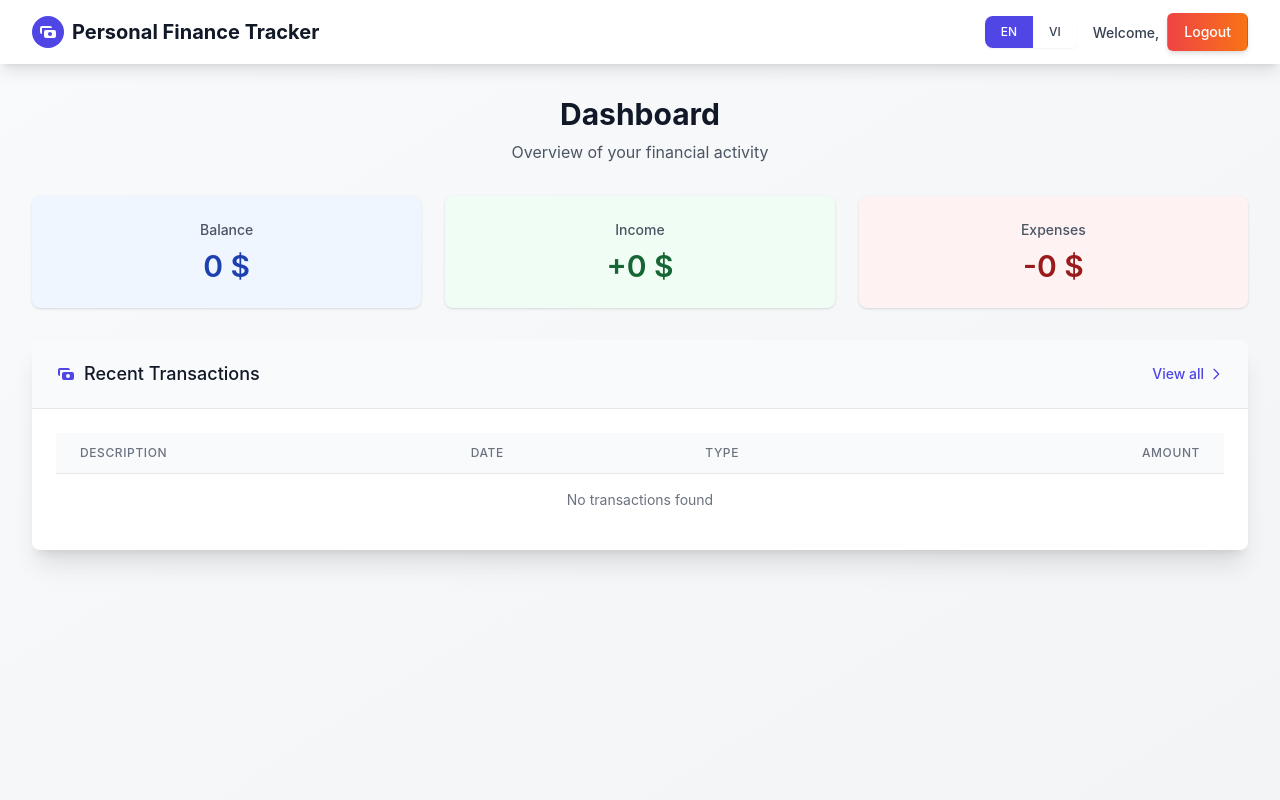
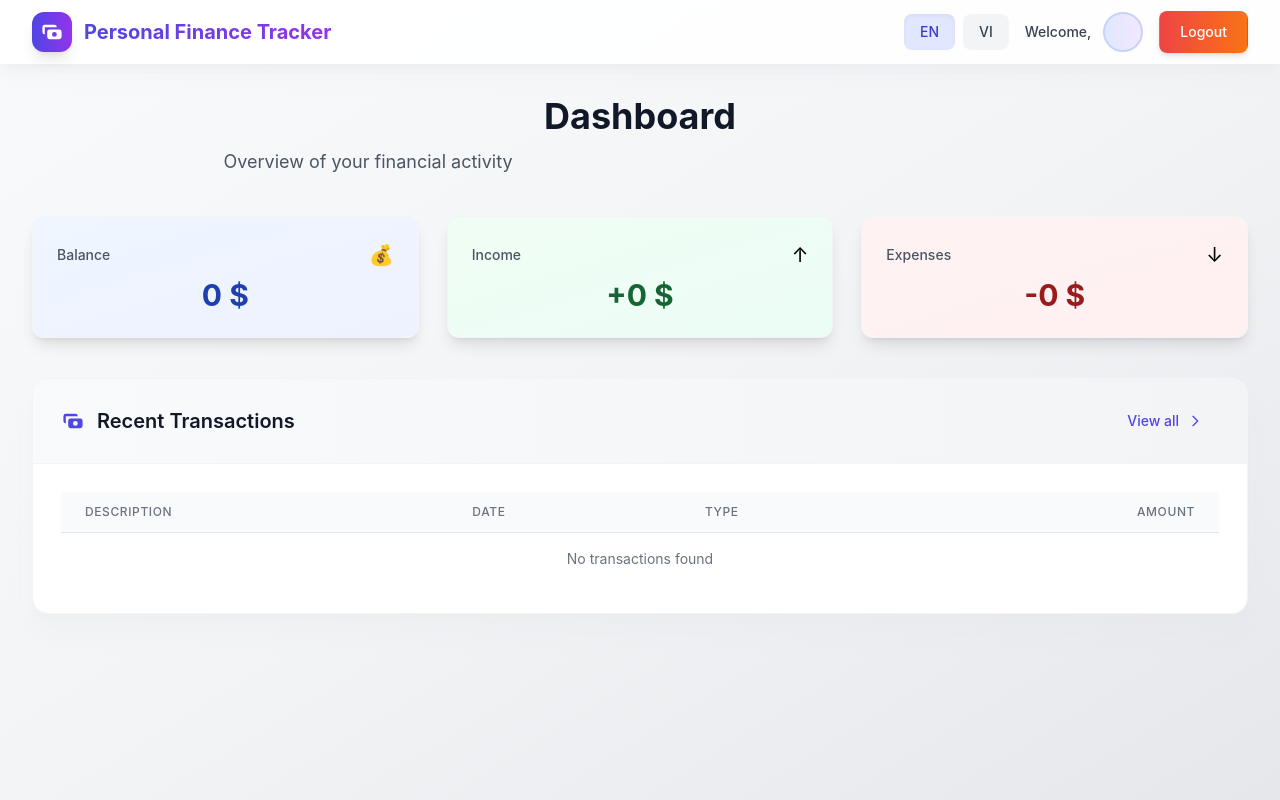
Before and after one commit to jinkazama13200/mikeyfinancetracker, a React (Create React App) app: page /dashboard in a window 1280 px wide. Built offline with nearby package versions, Linux system fonts and the light colour scheme.

Commit message:
Improve UI with modern design, smooth animations and transitions

```diff
--- a/src/App.tsx
+++ b/src/App.tsx
@@ -27,7 +27,7 @@ function App() {
     <I18nProvider key={key}>
       <AuthProvider>
         <Router>
-          <div className="App">
+          <div className="App min-h-screen bg-gradient-to-br from-gray-50 to-gray-100">
             <Routes>
               <Route path="/" element={<Navigate to="/dashboard" />} />
               <Route path="/login" element={<Login />} />
--- a/src/components/SummaryCard.tsx
+++ b/src/components/SummaryCard.tsx
@@ -11,22 +11,26 @@ const SummaryCard: React.FC<SummaryCardProps> = ({ title, value, type }) => {
   const { language } = useTranslation();
   let bgColor = '';
   let textColor = '';
+  let icon = '';
 
   switch (type) {
     case 'income':
-      bgColor = 'bg-green-50';
+      bgColor = 'bg-gradient-to-br from-green-50 to-emerald-50';
       textColor = 'text-green-800';
+      icon = '↑';
       break;
     case 'expense':
-      bgColor = 'bg-red-50';
+      bgColor = 'bg-gradient-to-br from-red-50 to-rose-50';
       textColor = 'text-red-800';
+      icon = '↓';
       break;
     case 'balance':
-      bgColor = value >= 0 ? 'bg-blue-50' : 'bg-yellow-50';
-      textColor = value >= 0 ? 'text-blue-800' : 'text-yellow-800';
+      bgColor = value >= 0 ? 'bg-gradient-to-br from-blue-50 to-indigo-50' : 'bg-gradient-to-br from-amber-50 to-yellow-50';
+      textColor = value >= 0 ? 'text-blue-800' : 'text-amber-800';
+      icon = value >= 0 ? '💰' : '💸';
       break;
     default:
-      bgColor = 'bg-gray-50';
+      bgColor = 'bg-gradient-to-br from-gray-50 to-slate-50';
       textColor = 'text-gray-800';
   }
 
@@ -45,9 +49,12 @@ const SummaryCard: React.FC<SummaryCardProps> = ({ title, value, type }) => {
   };
 
   return (
-    <div className={`${bgColor} rounded-lg p-6 shadow`}>
-      <p className="text-sm font-medium text-gray-600">{getTitle()}</p>
-      <p className={`mt-2 text-3xl font-semibold ${textColor}`}>
+    <div className={`${bgColor} rounded-xl p-6 shadow-lg card-hover border border-gray-100 transition-all duration-300`}>
+      <div className="flex items-center justify-between">
+        <p className="text-sm font-medium text-gray-600">{getTitle()}</p>
+        <span className="text-xl">{icon}</span>
+      </div>
+      <p className={`mt-2 text-3xl font-bold ${textColor} transition-all duration-500`}>
         {type === 'income' || type === 'expense' ? (type === 'income' ? '+' : '-') : ''}
         {Math.abs(value).toLocaleString(language === 'vi' ? 'vi-VN' : 'en-US')} {language === 'vi' ? 'VND' : '$'}
       </p>
--- a/src/index.css
+++ b/src/index.css
@@ -9,9 +9,83 @@ body {
     sans-serif;
   -webkit-font-smoothing: antialiased;
   -moz-osx-font-smoothing: grayscale;
+  transition: background-color, color 0.3s ease;
 }
 
 code {
   font-family: source-code-pro, Menlo, Monaco, Consolas, 'Courier New',
     monospace;
 }
+
+/* Smooth animations and transitions */
+* {
+  transition: all 0.3s cubic-bezier(0.4, 0, 0.2, 1);
+}
+
+/* Card hover effects */
+.card-hover {
+  transition: transform 0.3s ease, box-shadow 0.3s ease;
+}
+
+.card-hover:hover {
+  transform: translateY(-4px);
+  box-shadow: 0 20px 25px -5px rgba(0, 0, 0, 0.1), 0 10px 10px -5px rgba(0, 0, 0, 0.04);
+}
+
+/* Button animations */
+.btn-animated {
+  transition: all 0.25s ease;
+  position: relative;
+  overflow: hidden;
+}
+
+.btn-animated::before {
+  content: '';
+  position: absolute;
+  top: 0;
+  left: -100%;
+  width: 100%;
+  height: 100%;
+  background: linear-gradient(90deg, transparent, rgba(255, 255, 255, 0.2), transparent);
+  transition: left 0.5s;
+}
+
+.btn-animated:hover::before {
+  left: 100%;
+}
+
+/* Smooth scroll */
+html {
+  scroll-behavior: smooth;
+}
+
+/* Loading animations */
+@keyframes fadeIn {
+  from { opacity: 0; }
+  to { opacity: 1; }
+}
+
+.fade-in {
+  animation: fadeIn 0.5s ease-in-out;
+}
+
+@keyframes slideUp {
+  from {
+    opacity: 0;
+    transform: translateY(20px);
+  }
+  to {
+    opacity: 1;
+    transform: translateY(0);
+  }
+}
+
+.slide-up {
+  animation: slideUp 0.6s ease-out;
+}
+
+/* Input focus effects */
+.input-focus:focus {
+  outline: none;
+  box-shadow: 0 0 0 3px rgba(99, 102, 241, 0.3);
+}
--- a/src/pages/Dashboard.tsx
+++ b/src/pages/Dashboard.tsx
@@ -59,29 +59,30 @@ const Dashboard: React.FC = () => {
   };
 
   return (
-    <div className="min-h-screen bg-gradient-to-br from-gray-50 to-gray-100">
-      <nav className="bg-white shadow-lg">
+    <div className="min-h-screen bg-gradient-to-br from-gray-50 via-gray-100 to-gray-200">
+      <nav className="bg-white shadow-lg shadow-gray-200/50 backdrop-blur-sm bg-opacity-90 sticky top-0 z-10">
         <div className="max-w-7xl mx-auto px-4 sm:px-6 lg:px-8">
           <div className="flex justify-between h-16">
             <div className="flex">
               <div className="flex-shrink-0 flex items-center">
-                <div className="h-8 w-8 rounded-full bg-indigo-600 flex items-center justify-center">
-                  <svg xmlns="http://www.w3.org/2000/svg" className="h-5 w-5 text-white" viewBox="0 0 20 20" fill="currentColor">
+                <div className="h-10 w-10 rounded-xl bg-gradient-to-r from-indigo-600 to-purple-600 flex items-center justify-center shadow-lg">
+                  <svg xmlns="http://www.w3.org/2000/svg" className="h-6 w-6 text-white" viewBox="0 0 20 20" fill="currentColor">
                     <path fillRule="evenodd" d="M4 4a2 2 0 00-2 2v4a2 2 0 002 2V6h10a2 2 0 00-2-2H4zm2 6a2 2 0 012-2h8a2 2 0 012 2v4a2 2 0 01-2 2H8a2 2 0 01-2-2v-4zm6 4a2 2 0 100-4 2 2 0 000 4z" clipRule="evenodd" />
                   </svg>
                 </div>
-                <span className="ml-2 text-xl font-bold text-gray-900 cursor-pointer hover:text-indigo-700" onClick={() => navigate('/dashboard')}>{language === 'en' ? 'Personal Finance Tracker' : 'Quản Lý Tài Chính Cá Nhân'}</span>
+                <span className="ml-3 text-xl font-bold bg-gradient-to-r from-indigo-600 to-purple-600 bg-clip-text text-transparent cursor-pointer hover:opacity-90" onClick={() => navigate('/dashboard')}>
+                  {language === 'en' ? 'Personal Finance Tracker' : 'Quản Lý Tài Chính Cá Nhân'}
+                </span>
               </div>
             </div>
-            <div className="flex items-center">
-              <div className="mr-4">
-                <div className="inline-flex rounded-md shadow-sm" role="group">
+            <div className="flex items-center space-x-4">
+              <div className="flex items-center space-x-2">
                 <button
                   type="button"
-                    className={`px-4 py-2 text-xs font-medium rounded-l-lg ${
+                  className={`px-4 py-2 text-sm font-medium rounded-lg transition-all duration-300 ${
                     language === 'en'
-                        ? 'bg-indigo-600 text-white'
-                        : 'bg-white text-gray-700 hover:bg-gray-100'
+                      ? 'bg-indigo-100 text-indigo-700 shadow-inner'
+                      : 'bg-gray-100 text-gray-700 hover:bg-gray-200'
                   }`}
                   onClick={() => setLanguage('en')}
                 >
@@ -89,24 +90,29 @@ const Dashboard: React.FC = () => {
                 </button>
                 <button
                   type="button"
-                    className={`px-4 py-2 text-xs font-medium rounded-r-md ${
+                  className={`px-4 py-2 text-sm font-medium rounded-lg transition-all duration-300 ${
                     language === 'vi'
-                        ? 'bg-indigo-600 text-white'
-                        : 'bg-white text-gray-700 hover:bg-gray-100'
+                      ? 'bg-indigo-100 text-indigo-700 shadow-inner'
+                      : 'bg-gray-100 text-gray-700 hover:bg-gray-200'
                   }`}
                   onClick={() => setLanguage('vi')}
                 >
                   VI
                 </button>
               </div>
+
+              <div className="flex items-center space-x-3">
+                <div className="flex flex-col items-end">
+                  <span className="text-sm font-medium text-gray-700">{language === 'en' ? 'Welcome,' : 'Chào mừng,'}</span>
+                  <span className="text-sm text-indigo-600 font-medium truncate max-w-[120px]">{user?.username}</span>
                 </div>
-
-              <div className="mr-2">
-                <span className="text-sm font-medium text-gray-700">{language === 'en' ? 'Welcome,' : 'Chào mừng,'} {user?.username}</span>
+                <div className="h-10 w-10 rounded-full bg-gradient-to-r from-indigo-100 to-purple-100 flex items-center justify-center border-2 border-indigo-200">
+                  <span className="text-indigo-600 font-bold text-sm">{user?.username?.charAt(0)?.toUpperCase()}</span>
+                </div>
               </div>
               <button
                 onClick={handleLogout}
-                className="px-4 py-2 border border-transparent text-sm font-medium rounded-md text-white bg-gradient-to-r from-red-500 to-orange-500 hover:from-red-600 hover:to-orange-600 focus:outline-none focus:ring-2 focus:ring-offset-2 focus:ring-red-500 shadow-md hover:shadow-lg transition duration-300"
+                className="btn-animated px-5 py-2.5 border border-transparent text-sm font-medium rounded-lg text-white bg-gradient-to-r from-red-500 to-orange-500 hover:from-red-600 hover:to-orange-600 focus:outline-none focus:ring-2 focus:ring-offset-2 focus:ring-red-500 shadow-md hover:shadow-xl transition-all duration-300 transform hover:-translate-y-0.5"
               >
                 {language === 'en' ? 'Logout' : 'Đăng xuất'}
               </button>
@@ -115,39 +121,39 @@ const Dashboard: React.FC = () => {
         </div>
       </nav>
 
-      <main className="max-w-7xl mx-auto px-4 sm:px-6 lg:px-8 py-8">
-        <div className="mb-8">
-          <h1 className="text-3xl font-bold text-gray-900">{language === 'en' ? 'Dashboard' : 'Bảng điều khiển'}</h1>
-          <p className="mt-2 text-gray-600">{language === 'en' ? 'Overview of your financial activity' : 'Tổng quan về hoạt động tài chính của bạn'}</p>
+      <main className="max-w-7xl mx-auto px-4 sm:px-6 lg:px-8 py-8 slide-up">
+        <div className="mb-10">
+          <h1 className="text-4xl font-bold text-gray-900">{language === 'en' ? 'Dashboard' : 'Bảng điều khiển'}</h1>
+          <p className="mt-3 text-lg text-gray-600 max-w-2xl">{language === 'en' ? 'Overview of your financial activity' : 'Tổng quan về hoạt động tài chính của bạn'}</p>
         </div>
 
-        <div className="grid grid-cols-1 md:grid-cols-3 gap-6 mb-8">
+        <div className="grid grid-cols-1 md:grid-cols-3 gap-7 mb-10">
           <SummaryCard title={language === 'en' ? 'Balance' : 'Số dư'} value={balance} type="balance" />
           <SummaryCard title={language === 'en' ? 'Income' : 'Thu nhập'} value={income} type="income" />
           <SummaryCard title={language === 'en' ? 'Expenses' : 'Chi tiêu'} value={expenses} type="expense" />
         </div>
 
-        <div className="bg-white shadow-xl rounded-lg overflow-hidden">
-          <div className="px-6 py-5 border-b border-gray-200 bg-gray-50">
+        <div className="bg-white shadow-xl rounded-2xl overflow-hidden border border-gray-100 shadow-gray-200/30">
+          <div className="px-7 py-6 border-b border-gray-100 bg-gradient-to-r from-gray-50 to-gray-100">
             <div className="flex justify-between items-center">
-              <h2 className="text-lg font-medium text-gray-900 flex items-center">
-                <svg xmlns="http://www.w3.org/2000/svg" className="h-5 w-5 mr-2 text-indigo-600" viewBox="0 0 20 20" fill="currentColor">
+              <h2 className="text-xl font-semibold text-gray-900 flex items-center">
+                <svg xmlns="http://www.w3.org/2000/svg" className="h-6 w-6 mr-3 text-indigo-600" viewBox="0 0 20 20" fill="currentColor">
                   <path fillRule="evenodd" d="M4 4a2 2 0 00-2 2v4a2 2 0 002 2V6h10a2 2 0 00-2-2H4zm2 6a2 2 0 012-2h8a2 2 0 012 2v4a2 2 0 01-2 2H8a2 2 0 01-2-2v-4zm6 4a2 2 0 100-4 2 2 0 000 4z" clipRule="evenodd" />
                 </svg>
                 {language === 'en' ? 'Recent Transactions' : 'Giao dịch gần đây'}
               </h2>
               <Link
                 to="/transactions"
-                className="text-indigo-600 hover:text-indigo-900 text-sm font-medium flex items-center"
+                className="btn-animated text-indigo-600 hover:text-indigo-800 text-sm font-medium flex items-center py-2 px-4 rounded-lg hover:bg-indigo-50 transition-all duration-300"
               >
                 {language === 'en' ? 'View all' : 'Xem tất cả'}
-                <svg xmlns="http://www.w3.org/2000/svg" className="h-4 w-4 ml-1" fill="none" viewBox="0 0 24 24" stroke="currentColor">
+                <svg xmlns="http://www.w3.org/2000/svg" className="h-4 w-4 ml-2" fill="none" viewBox="0 0 24 24" stroke="currentColor">
                   <path strokeLinecap="round" strokeLinejoin="round" strokeWidth={2} d="M9 5l7 7-7 7" />
                 </svg>
               </Link>
             </div>
           </div>
-          <div className="p-6">
+          <div className="p-7">
             <TransactionList transactions={transactions.slice(0, 5)} />
           </div>
         </div>
```
Also changed, not shown: src/components/TransactionForm.tsx (+13 -13 lines), src/pages/Login.tsx (+28 -17 lines), src/pages/Register.tsx (+36 -25 lines), src/pages/Transactions.tsx (+41 -32 lines). Lines whose indentation alone changed are shown as unchanged.
